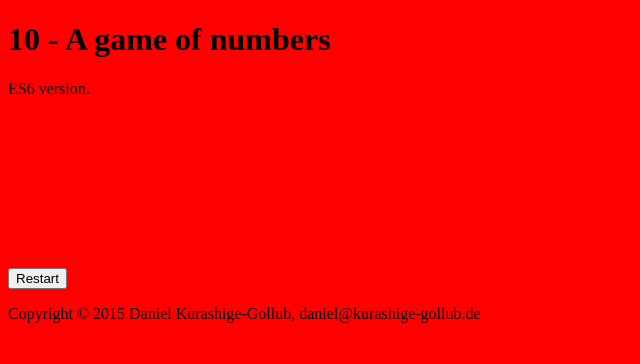
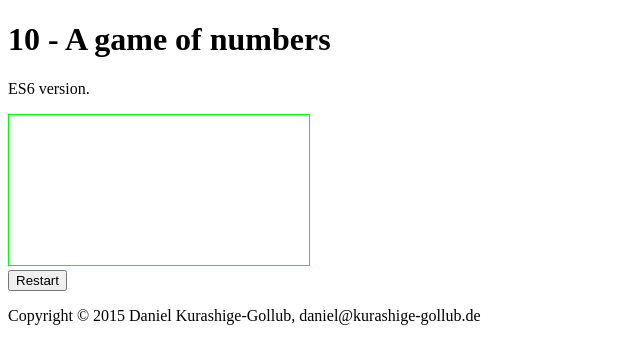
Before and after one commit to dgollub/js10, a website with bundled scripts: page src/es6/index.html in a window 1280 px wide. Shown: the whole page, without its empty margins (0-640 px from the left). Built offline with nearby package versions, Linux system fonts and the light colour scheme.

Commit message:
working on display

```diff
--- a/src/es6/scss/app.scss
+++ b/src/es6/scss/app.scss
@@ -1,9 +1,13 @@
 /*
-	SASS
+    SASS
 */
 
 $red: #ff0000;
 
 body {
-	background-color: $red
+    //
 }
+
+#board {
+    border: 1px solid lime;
+}
```
Also changed, not shown: src/es6/package.json (+9 -7 lines), src/es6/dist/app.css, src/es6/dist/app.js, src/es6/index.html (indentation only), 6 other files.
